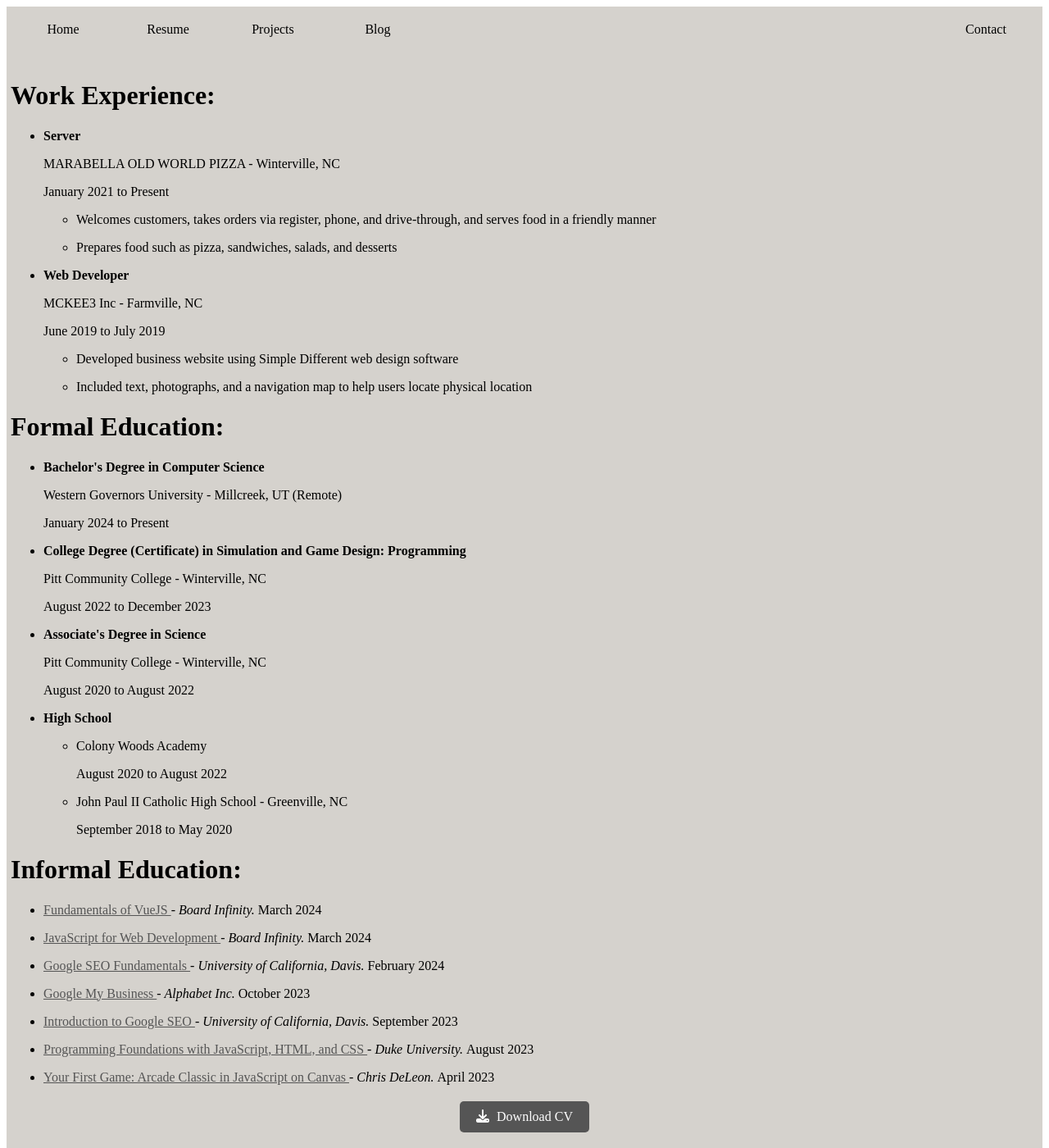
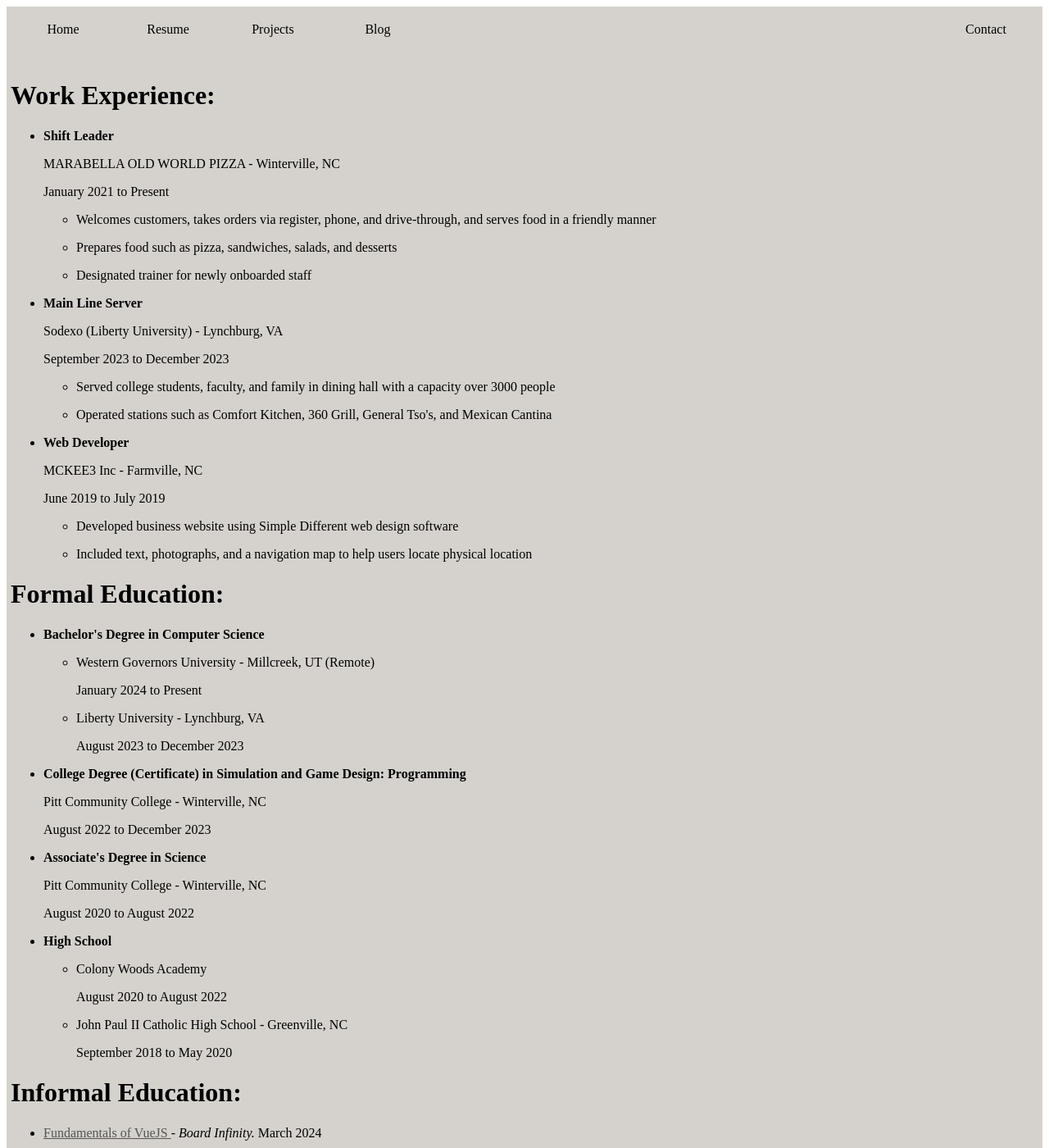
Before and after one commit to Francis-McKee/francis-mckee.github.io, a Jekyll site: the page built from resume.html, in a window 1280 px wide and 1400 px high. Shown: the whole window at 82% size. Built offline with Jekyll 4.4.1, drawn with Linux system fonts in a browser that asks for light colours; nearby versions of some CDN libraries.

Commit message:
updated resume, added Liberty education and exp

```diff
--- a/resume.html
+++ b/resume.html
@@ -12,7 +12,7 @@
 
 <h1> Work Experience: </h1>
 <ul>
-    <li><b> Server </b>
+    <li><b> Shift Leader </b>
         <p> MARABELLA OLD WORLD PIZZA - Winterville, NC </p>
         <p> January 2021 to Present </p>
         <ul>
@@ -21,6 +21,21 @@
             </li>
             <li>
                 <p> Prepares food such as pizza, sandwiches, salads, and desserts </p>
+            </li>
+            <li>
+                <p> Designated trainer for newly onboarded staff </p>
+            </li>
+        </ul>
+    </li>
+    <li><b> Main Line Server </b>
+        <p> Sodexo (Liberty University) - Lynchburg, VA  </p>
+        <p> September 2023 to December 2023 </p>
+        <ul>
+            <li>
+                <p> Served college students, faculty, and family in dining hall with a capacity over 3000 people </p>
+            </li>
+            <li>
+                <p> Operated stations such as Comfort Kitchen, 360 Grill, General Tso's, and Mexican Cantina </p>
             </li>
         </ul>
     </li>
@@ -40,8 +55,16 @@
 <h1> Formal Education: </h1>
 <ul>
     <li><b> Bachelor's Degree in Computer Science </b>
-        <p> Western Governors University - Millcreek, UT (Remote) </p>
-        <p> January 2024 to Present </p>
+        <ul>
+            <li>
+                <p> Western Governors University - Millcreek, UT (Remote) </p>
+                <p> January 2024 to Present </p>
+            </li>
+            <li>
+                <p> Liberty University - Lynchburg, VA </p>
+                <p> August 2023 to December 2023 </p>
+            </li>
+        </ul>
     </li>
     <li><b> College Degree (Certificate) in Simulation and Game Design: Programming </b>
         <p> Pitt Community College - Winterville, NC </p>
```
Also changed, not shown: 1 other file.
